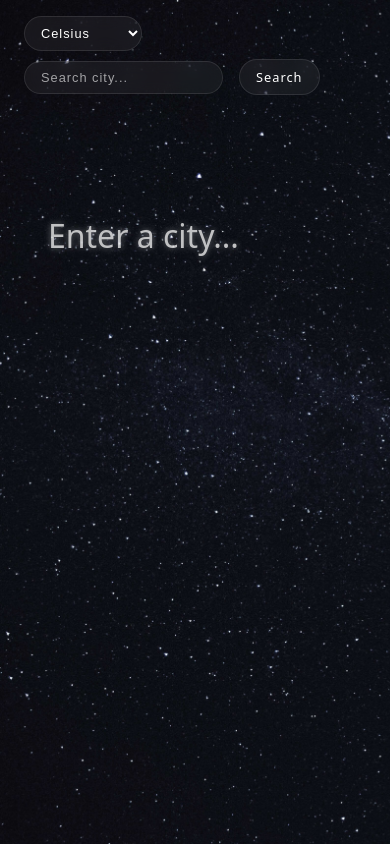
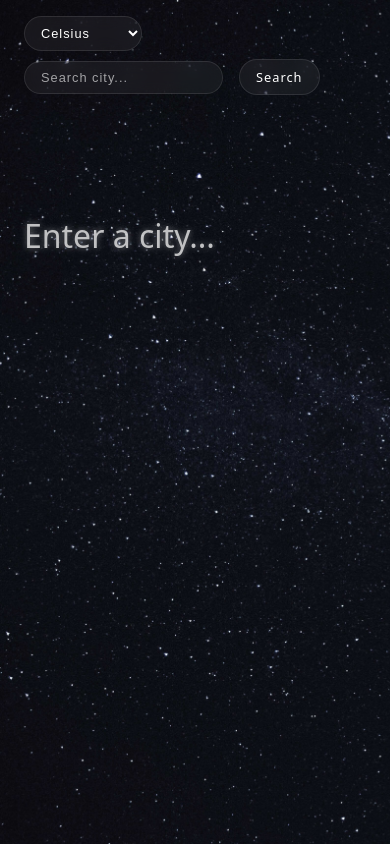
Before and after one commit to emanuelefavero/weather-api-app, a React (Vite) app: page / in a window 390 px wide. Built offline with nearby package versions, Linux system fonts and the light colour scheme; no server answers.

Commit message:
add main padding media queries

```diff
--- a/src/App.scss
+++ b/src/App.scss
@@ -185,6 +185,8 @@
 @media (max-width: 415px) {
   .App {
     main {
+      padding-left: 1.5rem;
+      padding-right: 1.5rem;
       .temperature-and-stats {
         flex-direction: column;
         align-items: flex-start;
```
